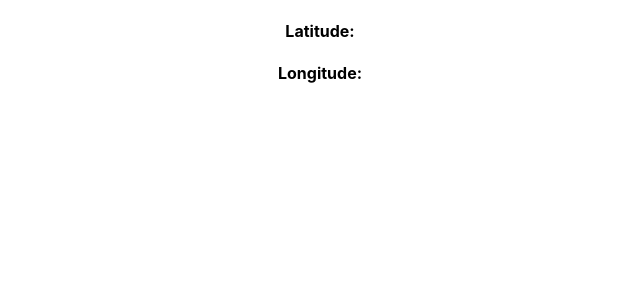
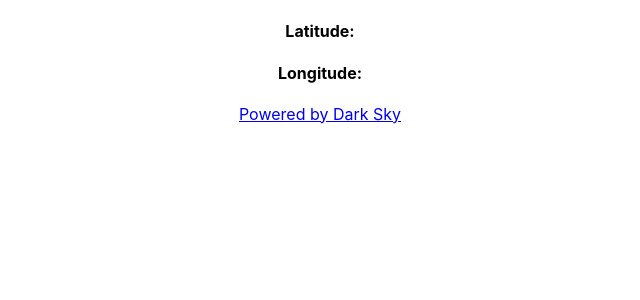
Before and after one commit to quoll/weather, a React (Create React App) app: page / in a window 1280 px wide. Shown: the top 300 px of the page, without its empty margins (320-960 px from the left). Built offline with nearby package versions, Linux system fonts and the light colour scheme; no server answers.

Commit message:
powered by dark sky

```diff
--- a/src/App.js
+++ b/src/App.js
@@ -35,6 +35,10 @@ class App extends Component {
         <h4>Latitude: {this.state.lat}</h4>
         <h4>Longitude: {this.state.lng}</h4>
 
+        <div className="footer">
+            <a href="https://darksky.net/poweredby/">Powered by Dark Sky</a>
+        </div>
+
       </div>
     );
   }
```
